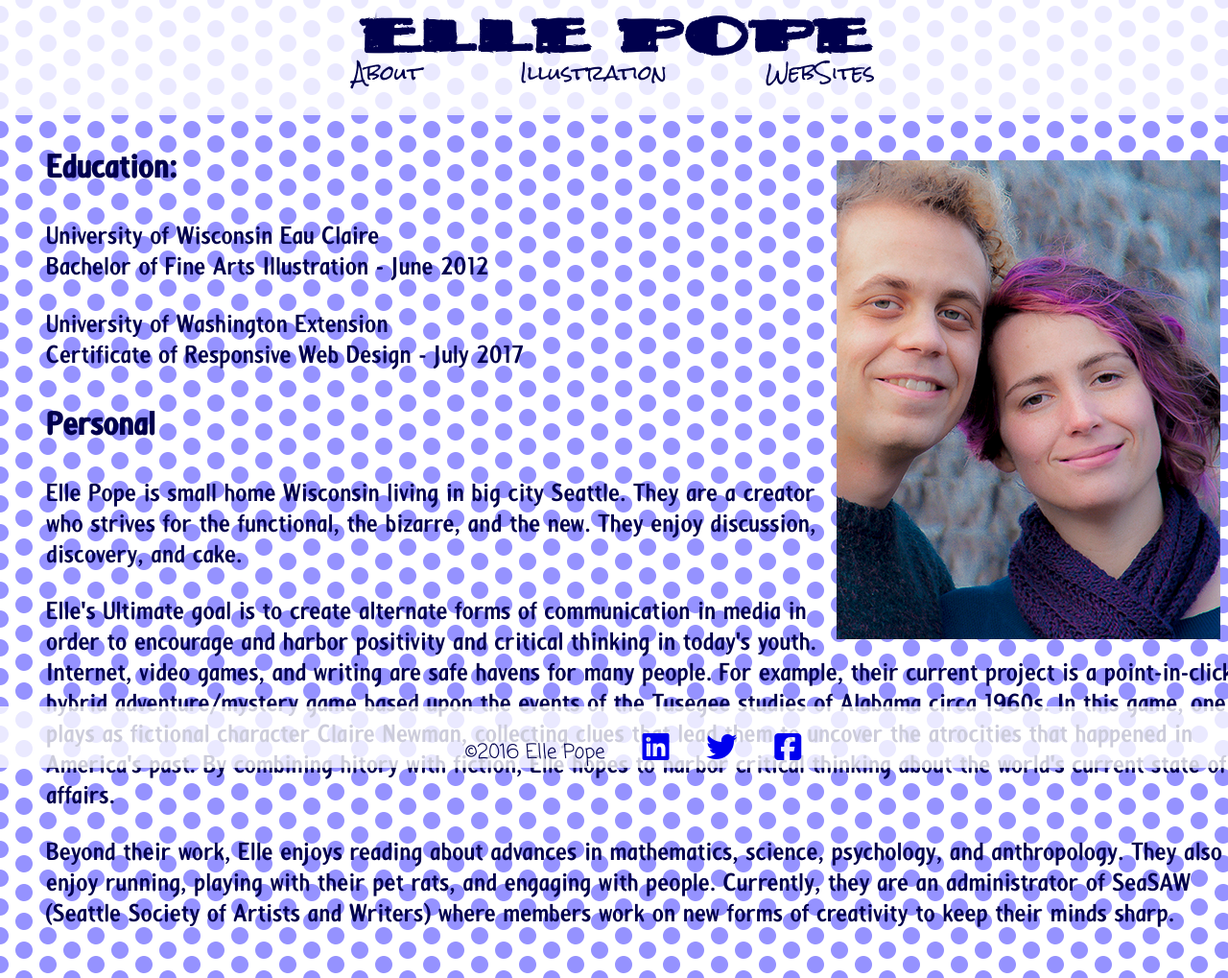
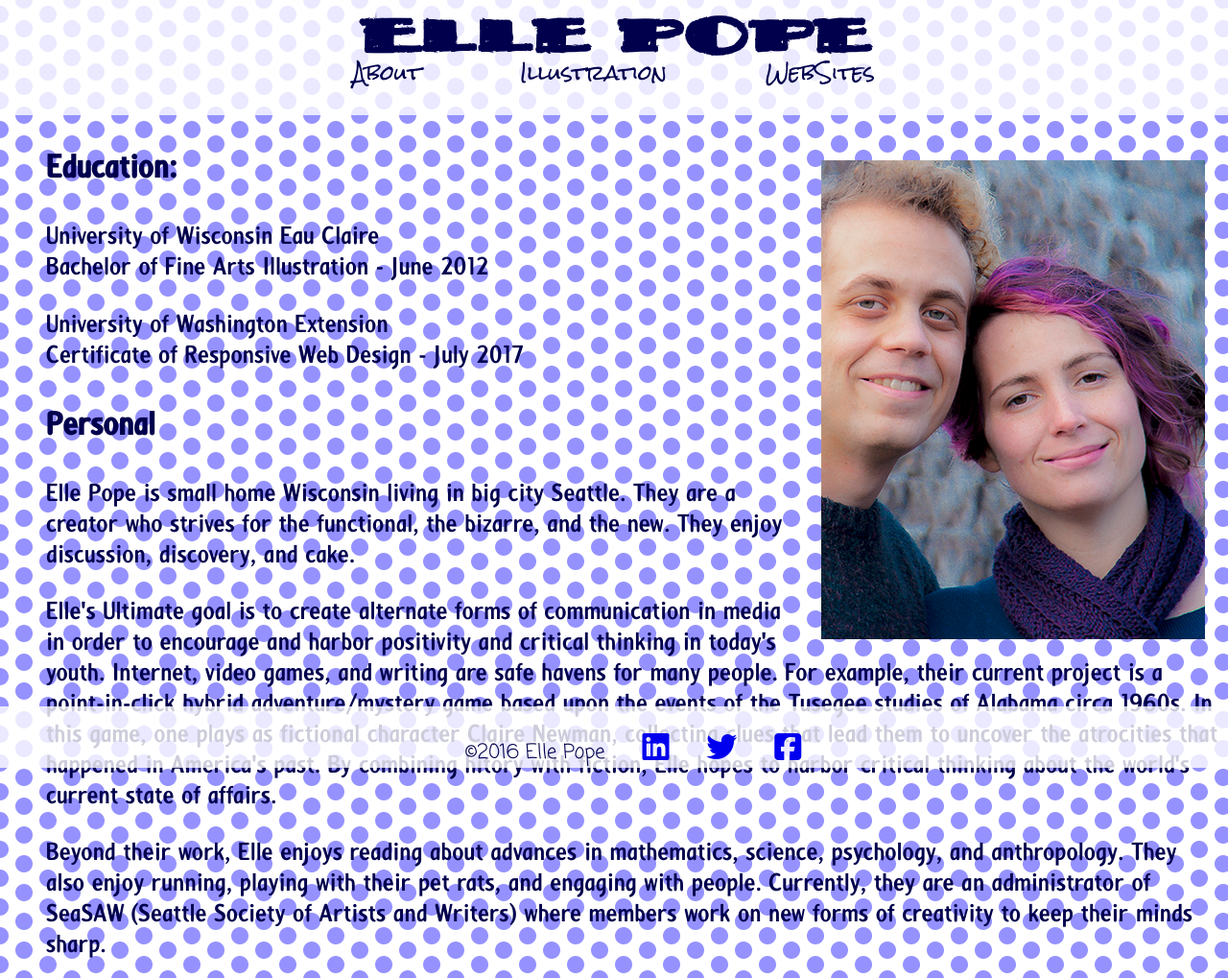
Before and after one commit to MissElle/website, a plain HTML site: page index.html in a window 1280 px wide. Shown: the top 1019 px of the page at 96% size. Drawn offline with Linux system fonts and the light colour scheme; a web font is replaced by a local one.

Commit message:
forgot to add css

```diff
--- a/css/layout.css
+++ b/css/layout.css
@@ -34,13 +34,10 @@ footer {
   width: 100%;
   min-width: 25rem;
   overflow: visible;
-  z-index: 9;
 }
 
 div.container {
-  width: 80rem;
   margin: 0rem auto;
-  z-index: 3;
 }
 
 .float {
--- a/css/style.css
+++ b/css/style.css
@@ -16,7 +16,7 @@
 /**temporarily disabling custom fonts**/
 
 html {
-  background-image: url(../images/test5.png);
+  background-image: url(../images/dots.png);
   background-repeat: repeat;
 }
 
```
